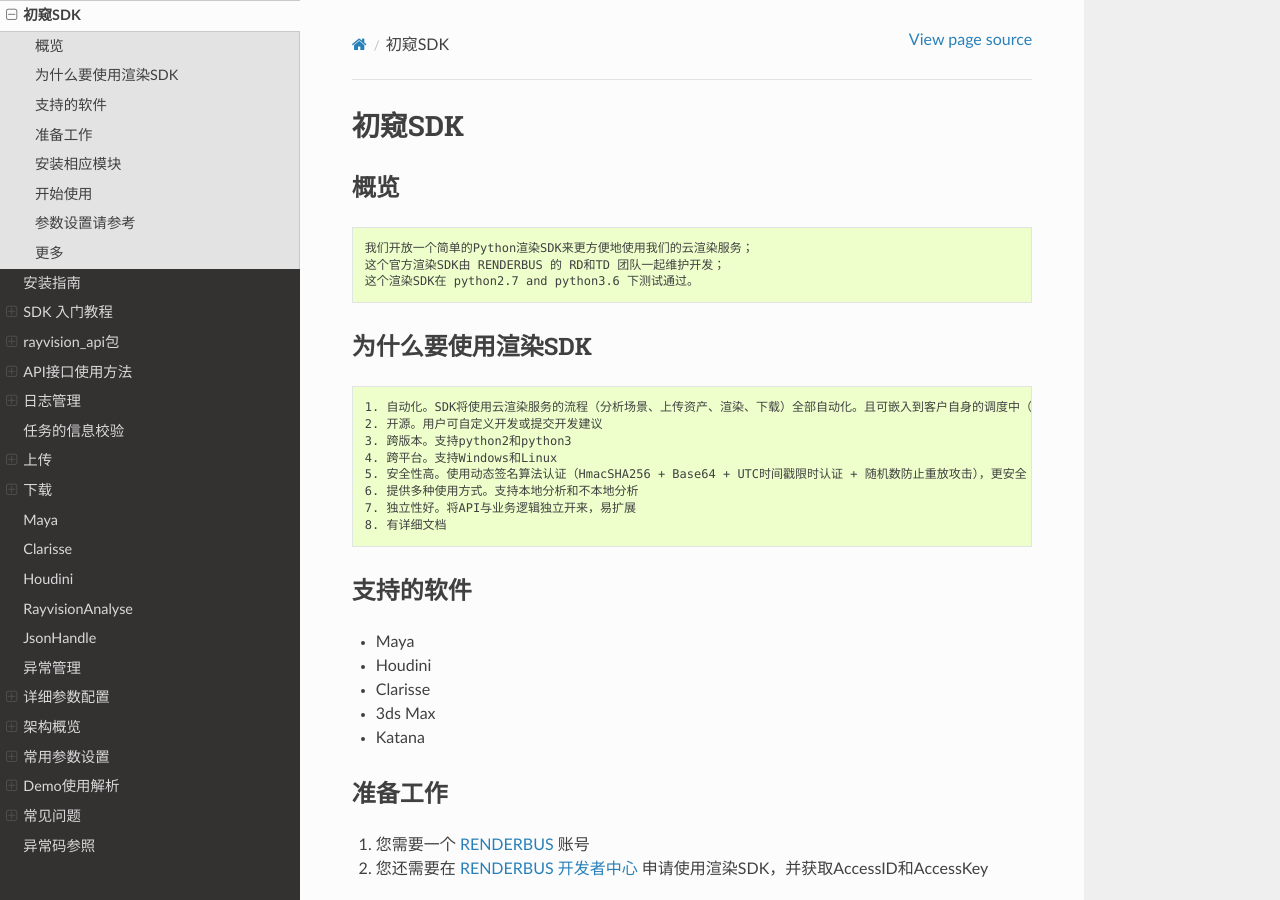
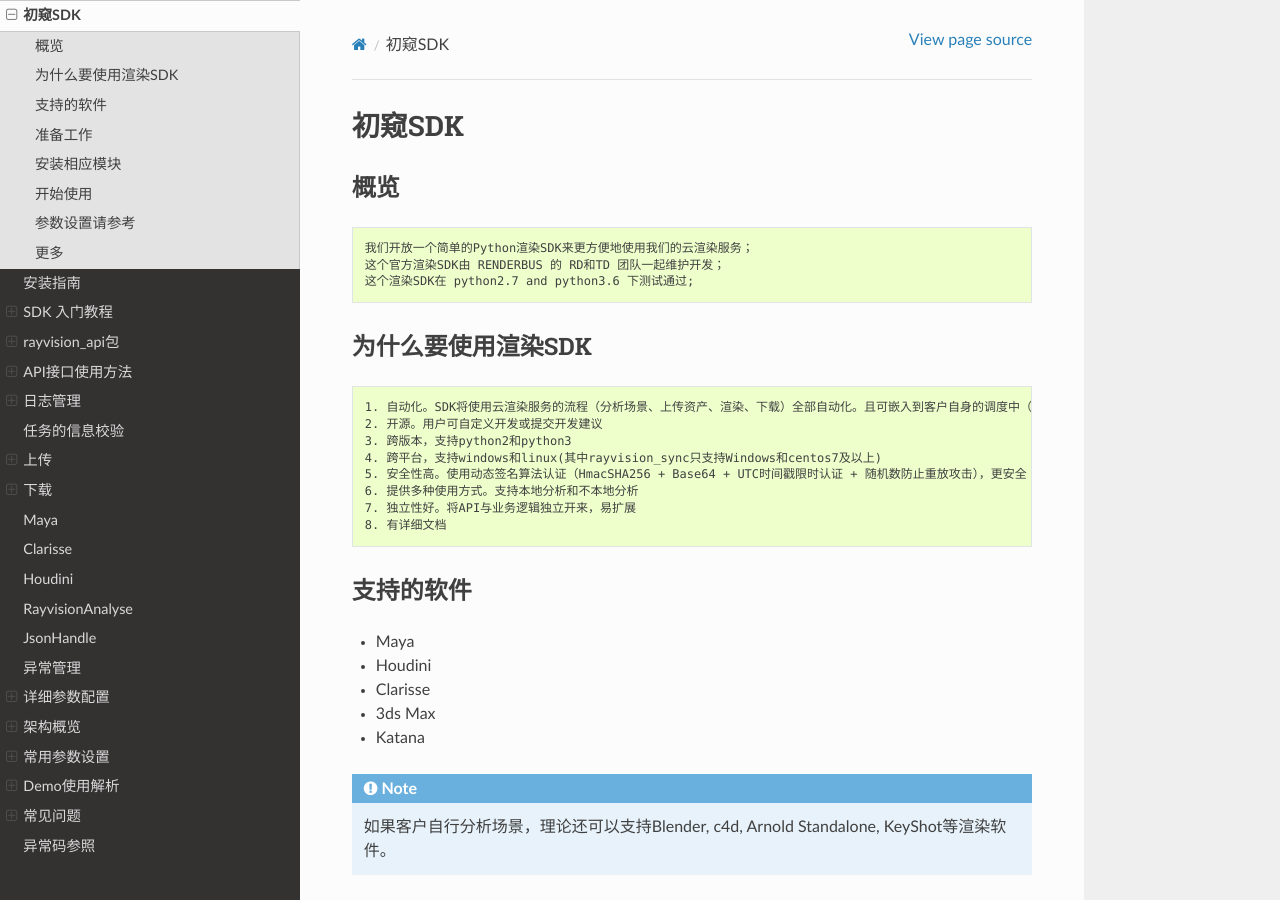
Before and after one commit to renderbus/docs_sdk, a Sphinx documentation site: the page built from docs/render/first_look.rst, in a window 1280 px wide and 900 px high. Built offline with Sphinx 7.4.7 and the Read the Docs theme 2.0.0, drawn with Linux system fonts in a browser that asks for light colours.

Commit message:
feat: Update description

```diff
--- a/docs/render/first_look.rst
+++ b/docs/render/first_look.rst
@@ -12,7 +12,7 @@
 
    我们开放一个简单的Python渲染SDK来更方便地使用我们的云渲染服务；
    这个官方渲染SDK由 RENDERBUS 的 RD和TD 团队一起维护开发；
-   这个渲染SDK在 python2.7 and python3.6 下测试通过。
+   这个渲染SDK在 python2.7 and python3.6 下测试通过;
 
 .. _header-n5:
 
@@ -23,8 +23,8 @@
 
    1. 自动化。SDK将使用云渲染服务的流程（分析场景、上传资产、渲染、下载）全部自动化。且可嵌入到客户自身的调度中（如DeadLine、Qube等）
    2. 开源。用户可自定义开发或提交开发建议
-   3. 跨版本。支持python2和python3
-   4. 跨平台。支持Windows和Linux
+   3. 跨版本，支持python2和python3
+   4. 跨平台，支持windows和linux(其中rayvision_sync只支持Windows和centos7及以上)
    5. 安全性高。使用动态签名算法认证（HmacSHA256 + Base64 + UTC时间戳限时认证 + 随机数防止重放攻击），更安全
    6. 提供多种使用方式。支持本地分析和不本地分析
    7. 独立性好。将API与业务逻辑独立开来，易扩展
@@ -44,6 +44,9 @@
 -  3ds Max
 
 -  Katana
+
+.. note::
+   如果客户自行分析场景，理论还可以支持Blender, c4d, Arnold Standalone, KeyShot等渲染软件。
 
 .. _header-n19:
 
```
